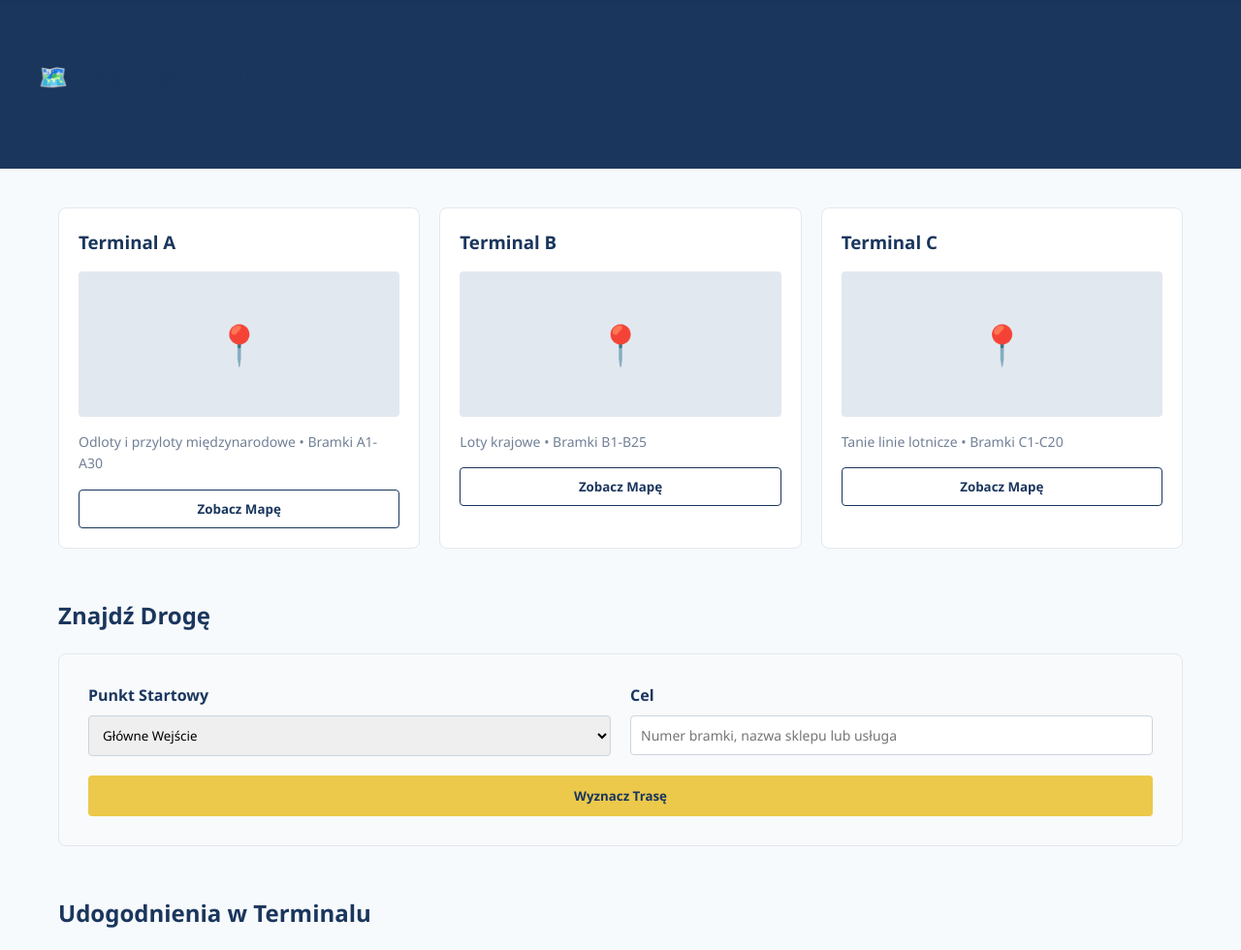
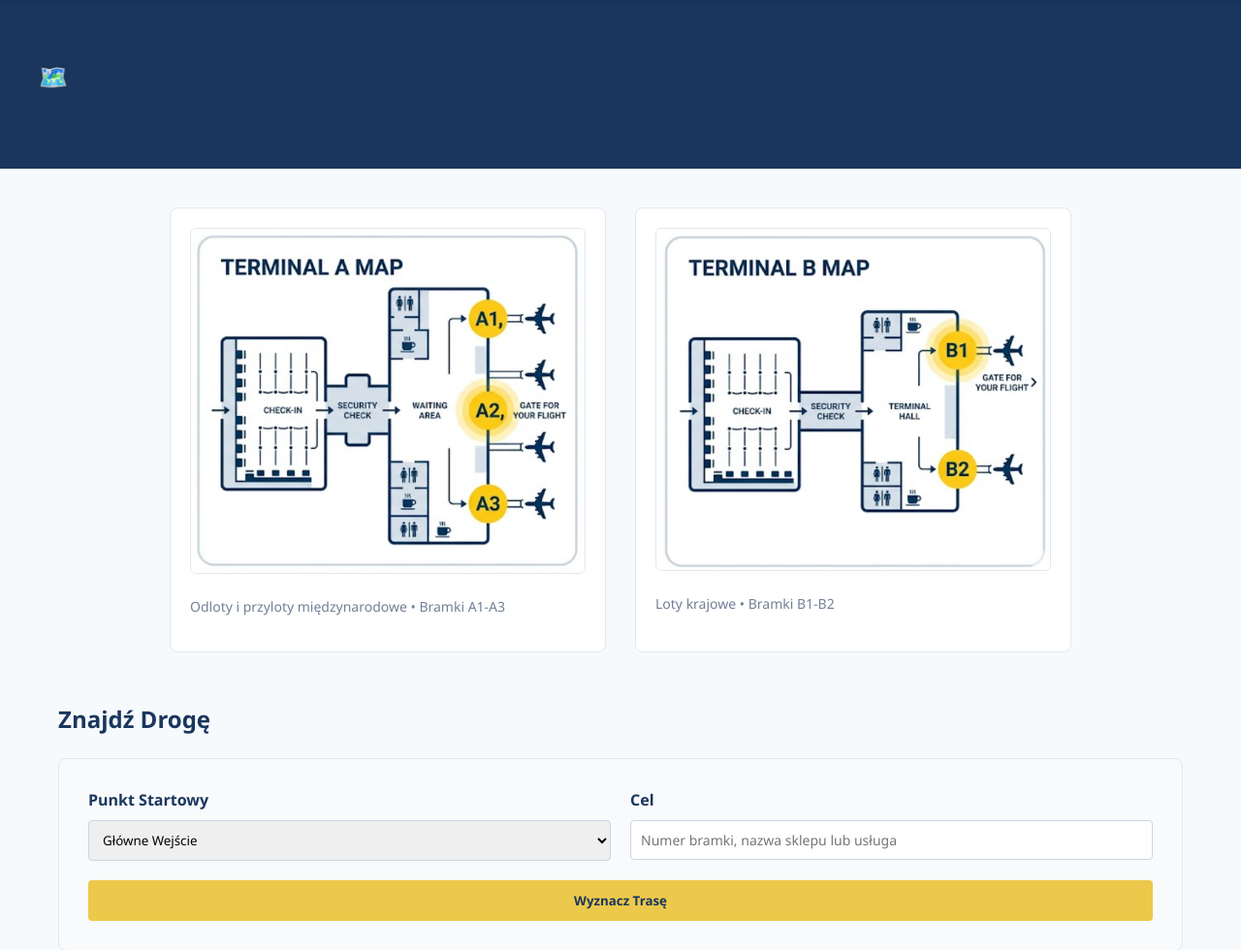
Before and after one commit to dataw1/Skyport, a FastAPI app: page /mapy in a window 1280 px wide. Shown: the part 74-1054 px from the top of the page at 97% size. Run offline with FastAPI, Linux system fonts and the light colour scheme; some libraries are stand-ins or nearby versions.

Commit message:
dodanie map

```diff
--- a/static/mapy.css
+++ b/static/mapy.css
@@ -10,8 +10,9 @@ h2 { color: #1a365d; margin-bottom: 20px; }
 
 .terminals-grid {
     display: grid;
-    grid-template-columns: repeat(3, 1fr);
-    gap: 20px;
+    grid-template-columns: repeat(2, minmax(300px, 450px));
+    justify-content: center;
+    gap: 30px;
 }
 .terminal-card {
     background: #fff;
--- a/templates/mapy.html
+++ b/templates/mapy.html
@@ -49,22 +49,16 @@
         <section class="terminals-section">
             <div class="terminals-grid">
                 <div class="terminal-card">
-                    <h3>Terminal A</h3>
-                    <div class="map-placeholder">📍</div>
-                    <p>Odloty i przyloty międzynarodowe • Bramki A1-A30</p>
-                    <button class="btn-outline-dark">Zobacz Mapę</button>
+                    <div style="margin-bottom: 15px;">
+                        <img src="/static/a.png" alt="Schemat Terminalu A" style="width: 100%; height: auto; border-radius: 6px; border: 1px solid #e2e8f0;">
+                    </div>
+                    <p>Odloty i przyloty międzynarodowe • Bramki A1-A3</p>
                 </div>
                 <div class="terminal-card">
-                    <h3>Terminal B</h3>
-                    <div class="map-placeholder">📍</div>
-                    <p>Loty krajowe • Bramki B1-B25</p>
-                    <button class="btn-outline-dark">Zobacz Mapę</button>
-                </div>
-                <div class="terminal-card">
-                    <h3>Terminal C</h3>
-                    <div class="map-placeholder">📍</div>
-                    <p>Tanie linie lotnicze • Bramki C1-C20</p>
-                    <button class="btn-outline-dark">Zobacz Mapę</button>
+                    <div style="margin-bottom: 15px;">
+                        <img src="/static/b.png" alt="Schemat Terminalu B" style="width: 100%; height: auto; border-radius: 6px; border: 1px solid #e2e8f0;">
+                    </div>
+                    <p>Loty krajowe • Bramki B1-B2</p>
                 </div>
             </div>
         </section>
```
Also changed, not shown: static/a.png (added), static/b.png (added).
